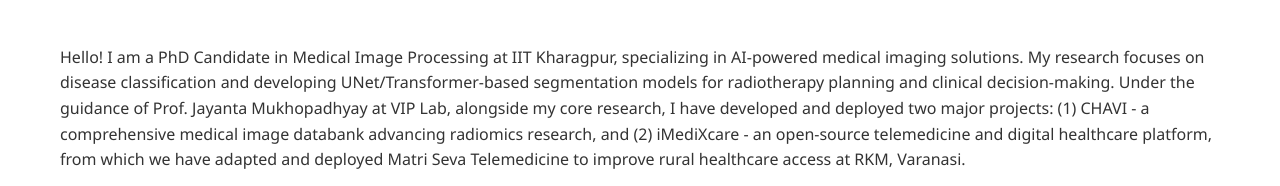
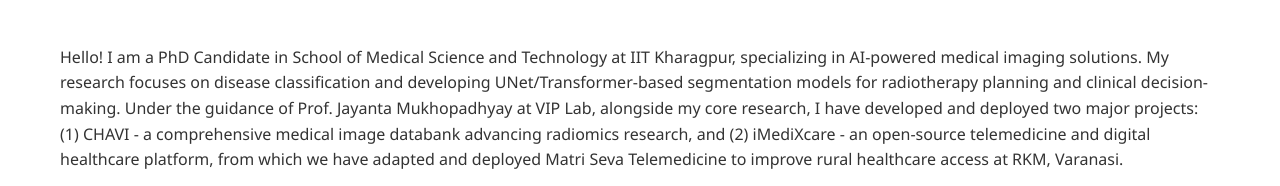
Before and after one commit to surajitiitkgp/surajitiitkgp.github.io, a plain HTML site: page index.html in a window 1280 px wide. Shown: the part 585-771 px from the top of the page. Drawn offline with Linux system fonts and the light colour scheme.

Commit message:
Update index.html

```diff
--- a/index.html
+++ b/index.html
@@ -635,7 +635,7 @@
             </div>
             <div class="about-content">
                 <div class="about-text">
-                    <p>Hello! I am a PhD Candidate in Medical Image Processing at IIT Kharagpur, specializing in AI-powered medical imaging solutions.
+                    <p>Hello! I am a PhD Candidate in School of Medical Science and Technology at IIT Kharagpur, specializing in AI-powered medical imaging solutions.
                         My research focuses on disease classification and developing UNet/Transformer-based segmentation models for radiotherapy planning and clinical decision-making.
                     Under the guidance of Prof. Jayanta Mukhopadhyay at VIP Lab, alongside my core research, I have developed and deployed two major projects: (1) CHAVI - a comprehensive medical image databank advancing radiomics research, and
                         (2) iMediXcare - an open-source telemedicine and digital healthcare platform, from which we have adapted and deployed Matri Seva Telemedicine to improve rural healthcare access at RKM, Varanasi.
```
